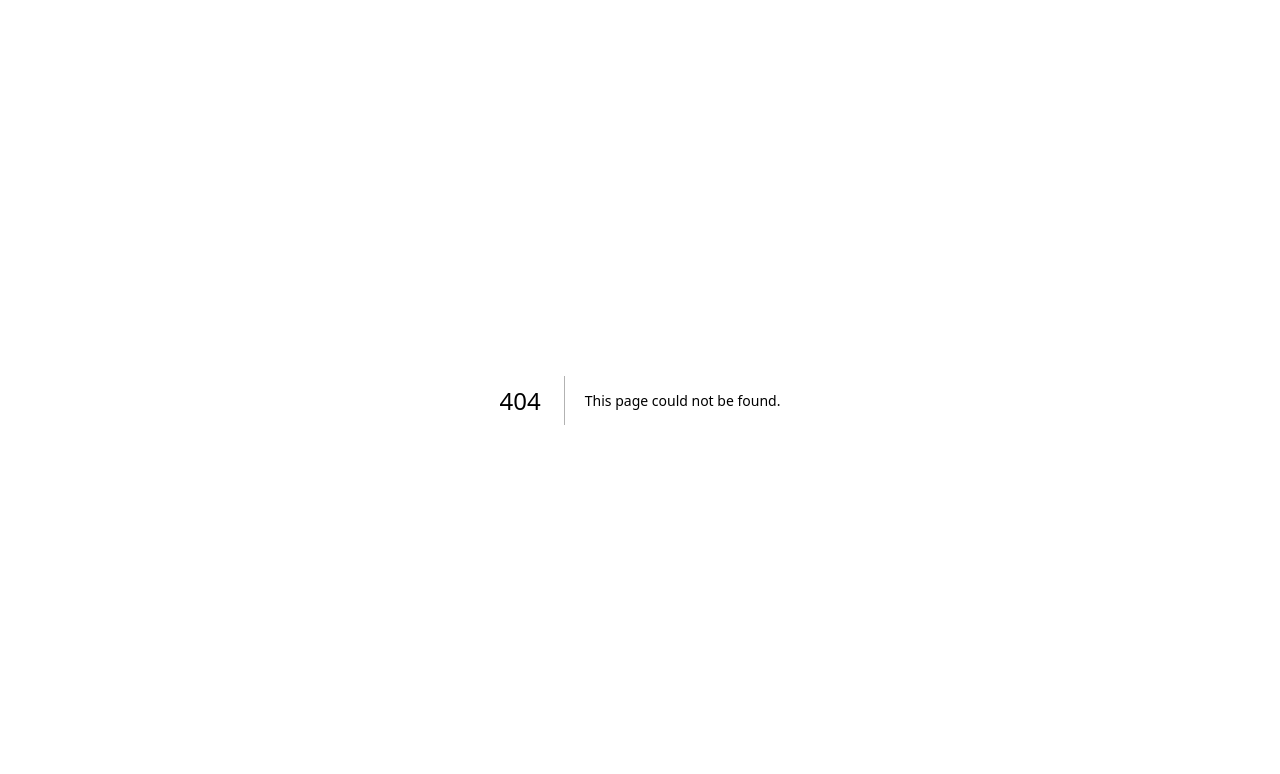
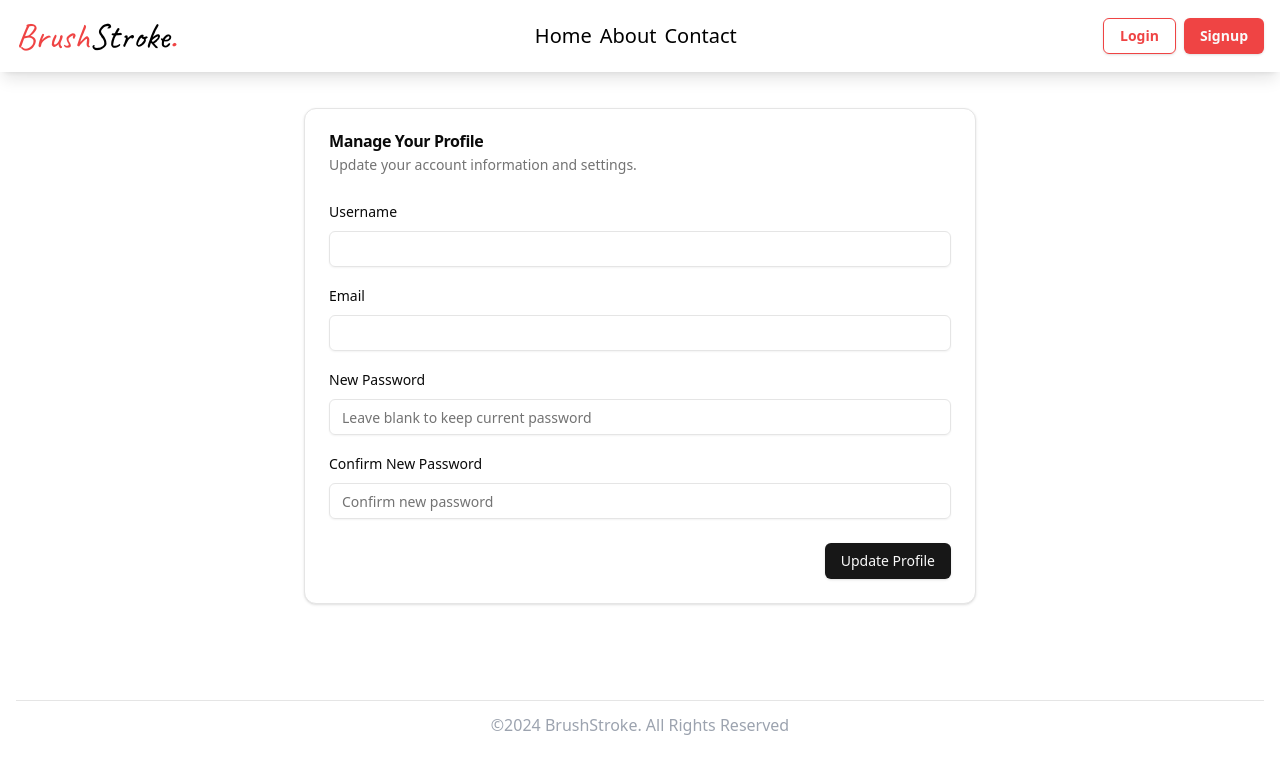
Before and after one commit to Subodh-Bny/BrushStroke, a Next.js app in the folder frontend/: page /manageProfile in a window 1280 px wide. Before the commit this address had no page. Shown: the top 774 px of the page. Built offline with nearby package versions, Linux system fonts and the light colour scheme; no server answers.

Commit message:
basic complete

```diff
--- /dev/null
+++ b/frontend/src/app/(accessGroup)/manageProfile/page.tsx
@@ -0,0 +1,13 @@
+import Container from "@/components/Container";
+import ManageProfile from "@/components/ManageProfile";
+import React from "react";
+
+const ManageProfilePage = () => {
+  return (
+    <Container className="mt-11">
+      <ManageProfile />
+    </Container>
+  );
+};
+
+export default ManageProfilePage;
--- a/frontend/src/components/Dashboard/Users.tsx
+++ b/frontend/src/components/Dashboard/Users.tsx
@@ -18,6 +18,18 @@ import {
   DialogTrigger,
 } from "@/components/ui/dialog";
 import {
+  AlertDialog,
+  AlertDialogAction,
+  AlertDialogCancel,
+  AlertDialogContent,
+  AlertDialogDescription,
+  AlertDialogFooter,
+  AlertDialogHeader,
+  AlertDialogTitle,
+  AlertDialogTrigger,
+} from "@/components/ui/alert-dialog";
+
+import {
   Select,
   SelectContent,
   SelectItem,
@@ -27,17 +39,22 @@ import {
 import { Label } from "@/components/ui/label";
 import { useForm, SubmitHandler } from "react-hook-form";
 import ClipLoader from "react-spinners/ClipLoader";
-import { useAddUser, useGetUsers, useUpdateUser } from "@/services/api/userApi";
+import {
+  useAddUser,
+  useDeleteUser,
+  useGetUsers,
+  useUpdateUser,
+} from "@/services/api/userApi";
 import { useState } from "react";
 
 const UserManagement = () => {
-  const [users, setUsers] = useState<User[]>([]);
   const [editingUser, setEditingUser] = useState<User | null>(null);
   const [isDialogOpen, setIsDialogOpen] = useState(false);
   const { data: userData } = useGetUsers();
+  const { mutate: deleteUserMutate } = useDeleteUser();
 
   const handleDeleteUser = (id: string) => {
-    setUsers(users.filter((user) => user._id || "" !== id));
+    deleteUserMutate(id);
   };
 
   const closeDialog = () => setIsDialogOpen(false);
@@ -93,13 +110,31 @@ const UserManagement = () => {
                 >
                   <Pencil className="h-4 w-4" />
                 </Button>
-                <Button
-                  variant="ghost"
-                  size="icon"
-                  onClick={() => handleDeleteUser(user._id || "")}
-                >
-                  <Trash2 className="h-4 w-4" />
-                </Button>
+                <AlertDialog>
+                  <AlertDialogTrigger>
+                    <Trash2 className="h-4 w-4" />
+                  </AlertDialogTrigger>
+                  <AlertDialogContent>
+                    <AlertDialogHeader>
+                      <AlertDialogTitle>
+                        Are you absolutely sure?
+                      </AlertDialogTitle>
+                      <AlertDialogDescription>
+                        This action cannot be undone. This will permanently
+                        delete the account and remove the data from our servers.
+                      </AlertDialogDescription>
+                    </AlertDialogHeader>
+                    <AlertDialogFooter>
+                      <AlertDialogCancel>Cancel</AlertDialogCancel>
+                      <AlertDialogAction
+                        onClick={() => handleDeleteUser(user._id || "")}
+                        className="bg-red-500"
+                      >
+                        Continue
+                      </AlertDialogAction>
+                    </AlertDialogFooter>
+                  </AlertDialogContent>
+                </AlertDialog>
               </TableCell>
             </TableRow>
           ))}
@@ -147,6 +182,7 @@ function UserForm({ user, closeDialog }: UserFormProps) {
     } else {
       // eslint-disable-next-line @typescript-eslint/no-unused-vars
       const { _id, ...dataWithoutId } = data;
+      // console.log(data);
       updateMutate({ _id: user._id || "", ...dataWithoutId });
     }
   };
--- /dev/null
+++ b/frontend/src/components/ManageProfile.tsx
@@ -0,0 +1,107 @@
+"use client";
+
+import { useEffect, useState } from "react";
+import { Button } from "@/components/ui/button";
+import { Input } from "@/components/ui/input";
+import { Label } from "@/components/ui/label";
+import {
+  Card,
+  CardContent,
+  CardDescription,
+  CardFooter,
+  CardHeader,
+  CardTitle,
+} from "@/components/ui/card";
+import toast from "react-hot-toast";
+import Cookies from "js-cookie";
+import { useUpdateUser } from "@/services/api/userApi";
+import { SubmitHandler, useForm } from "react-hook-form";
+
+const ManageProfile = () => {
+  const [isLoading, setIsLoading] = useState(false);
+
+  const { register, handleSubmit, setValue } = useForm<SignupUser>();
+
+  const userCookie = Cookies.get("user");
+  const user: User | null = userCookie ? JSON.parse(userCookie) : null;
+
+  const { mutate: userUpdate, isSuccess: updateSuccess } = useUpdateUser();
+
+  useEffect(() => {
+    setValue("username", user?.username || "");
+    setValue("email", user?.email || "");
+  }, [user]);
+
+  const updateSubmitHandler: SubmitHandler<SignupUser> = (data) => {
+    if (data.password !== data.confirmPassword) {
+      toast.error("Passwords do not match.");
+      return;
+    }
+
+    setIsLoading(true);
+
+    const updateData = {
+      username: data.username || "",
+      email: data.email || "",
+      password: data.password || "",
+      confirmPassword: data.confirmPassword || "",
+      _id: user?._id,
+    };
+
+    userUpdate(updateData);
+    if (updateSuccess) {
+      setValue("password", "");
+      setValue("confirmPassword", "");
+    }
+    setIsLoading(false);
+  };
+
+  return (
+    <Card className="w-full max-w-2xl mx-auto">
+      <CardHeader>
+        <CardTitle>Manage Your Profile</CardTitle>
+        <CardDescription>
+          Update your account information and settings.
+        </CardDescription>
+      </CardHeader>
+      <form onSubmit={handleSubmit(updateSubmitHandler)}>
+        <CardContent className="space-y-4">
+          <div className="space-y-2">
+            <Label htmlFor="username">Username</Label>
+            <Input id="username" {...register("username")} required />
+          </div>
+          <div className="space-y-2">
+            <Label htmlFor="email">Email</Label>
+            <Input id="email" type="email" {...register("email")} required />
+          </div>
+
+          <div className="space-y-2">
+            <Label htmlFor="password">New Password</Label>
+            <Input
+              id="password"
+              type="password"
+              {...register("password")}
+              placeholder="Leave blank to keep current password"
+            />
+          </div>
+          <div className="space-y-2">
+            <Label htmlFor="confirmPassword">Confirm New Password</Label>
+            <Input
+              id="confirmPassword"
+              type="password"
+              {...register("confirmPassword")}
+              placeholder="Confirm new password"
+            />
+          </div>
+        </CardContent>
+        <CardFooter>
+          <Button type="submit" className="ml-auto" disabled={isLoading}>
+            {isLoading ? "Updating..." : "Update Profile"}
+          </Button>
+        </CardFooter>
+      </form>
+    </Card>
+  );
+};
+
+export default ManageProfile;
--- a/frontend/src/components/layouts/UserNav.tsx
+++ b/frontend/src/components/layouts/UserNav.tsx
@@ -9,7 +9,7 @@ import {
   DropdownMenuSeparator,
   DropdownMenuTrigger,
 } from "@/components/ui/dropdown-menu";
-import { User, Settings, LogOut, LayoutDashboard } from "lucide-react";
+import { User, LogOut, LayoutDashboard } from "lucide-react";
 import { AuthContext } from "@/context/AuthContext";
 import routes from "@/config/routes";
 import { useRouter } from "next/navigation";
@@ -58,29 +58,27 @@ const UserNav = ({
           side="bottom"
         >
           <DropdownMenuLabel className="font-semibold text-foreground">
-            My Account
+            {user?.username}
           </DropdownMenuLabel>
           <DropdownMenuSeparator />
-          {(userType === "ARTIST" || userType === "ADMIN") && (
+          {userType === "ADMIN" && (
             <DropdownMenuItem
               className="hover:cursor-pointer"
               onClick={() => router.push(routes.admin.dashboard)}
             >
               <LayoutDashboard className="mr-2 h-4 w-4" />
 
-              {userType === "ARTIST"
-                ? "Artist Panel"
-                : userType === "ADMIN" && <span>Admin Panel</span>}
+              <span>Admin Panel</span>
             </DropdownMenuItem>
           )}
-          <DropdownMenuItem className="focus:bg-accent focus:text-accent-foreground hover:cursor-pointer">
+          <DropdownMenuItem
+            onClick={() => router.push(routes.manageProfile)}
+            className="focus:bg-accent focus:text-accent-foreground hover:cursor-pointer"
+          >
             <User className="mr-2 h-4 w-4" />
             <span>Manage Profile</span>
           </DropdownMenuItem>
-          <DropdownMenuItem className="focus:bg-accent focus:text-accent-foreground hover:cursor-pointer">
-            <Settings className="mr-2 h-4 w-4" />
-            <span>Settings</span>
-          </DropdownMenuItem>
+
           <DropdownMenuItem
             className="focus:bg-accent focus:text-accent-foreground hover:cursor-pointer"
             onClick={() => router.push(routes.orders)}
--- a/frontend/src/config/routes.ts
+++ b/frontend/src/config/routes.ts
@@ -12,6 +12,7 @@ const routes = {
     categories: "/admin/category",
     users: "/admin/users",
   },
+  manageProfile: "/manageProfile",
 
   khaltiReturn: "/payment/",
 };
--- a/frontend/src/services/api/userApi.ts
+++ b/frontend/src/services/api/userApi.ts
@@ -36,17 +36,24 @@ export const useGetUsers = () => {
 };
 
 interface UpdateUser extends SignupUser {
-  _id: string;
+  _id?: string;
 }
-export const useUpdateUser = ({ onSuccess }: { onSuccess: () => void }) => {
+export const useUpdateUser = ({
+  onSuccess,
+}: { onSuccess?: () => void } = {}) => {
+  const queryClient = useQueryClient();
   return useMutation({
-    mutationKey: ["user"],
+    mutationKey: ["users"],
     mutationFn: async (data: UpdateUser) => {
       try {
         const response: AxiosResponse<QueryResponse> =
-          await axiosInstance.put<ApiResponse>(endPoints.users + data._id);
+          await axiosInstance.put<ApiResponse>(
+            endPoints.users + data._id,
+            data
+          );
         toast.success(response.data.message);
-        onSuccess();
+        queryClient.invalidateQueries({ queryKey: ["users"] });
+        onSuccess && onSuccess();
       } catch (error: unknown) {
         requestError(error as AxiosError<ApiResponse, unknown>);
       }
@@ -63,7 +70,7 @@ export const useAddUser = ({
 }) => {
   const queryClient = useQueryClient();
   return useMutation({
-    mutationKey: ["user"],
+    mutationKey: ["users"],
     mutationFn: async (data: SignupUser) => {
       try {
         // eslint-disable-next-line @typescript-eslint/no-unused-vars
@@ -79,3 +86,20 @@ export const useAddUser = ({
     },
   });
 };
+
+export const useDeleteUser = () => {
+  const queryClient = useQueryClient();
+  return useMutation({
+    mutationKey: ["users"],
+    mutationFn: async (userId: string) => {
+      try {
+        const response: AxiosResponse<QueryResponse> =
+          await axiosInstance.delete<ApiResponse>(endPoints.users + userId);
+        queryClient.invalidateQueries({ queryKey: ["users"] });
+        toast.success(response.data.message);
+      } catch (error: unknown) {
+        requestError(error as AxiosError<ApiResponse, unknown>);
+      }
+    },
+  });
+};
```
Also changed, not shown: 2 other files (tests, documents, lock files or other folders).
